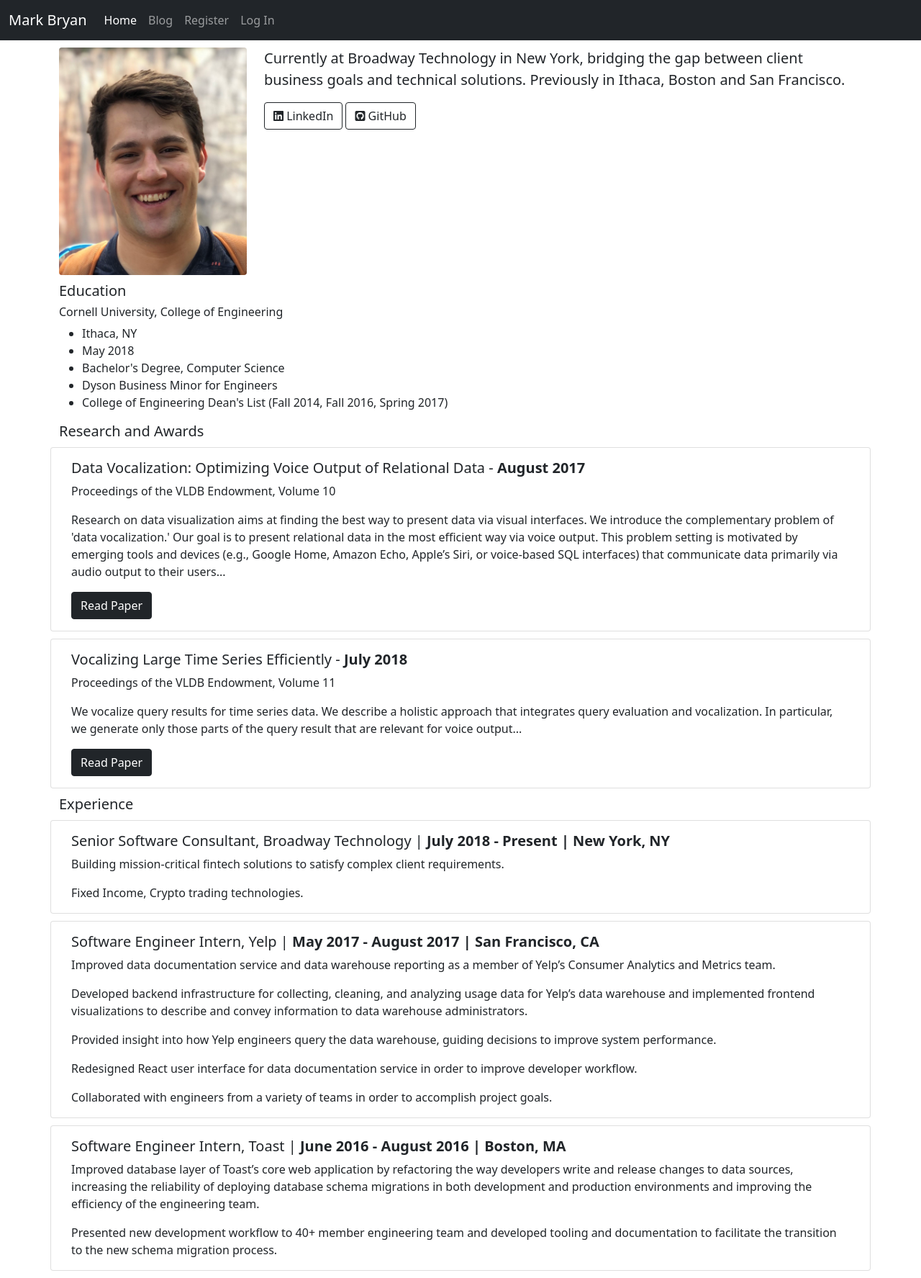
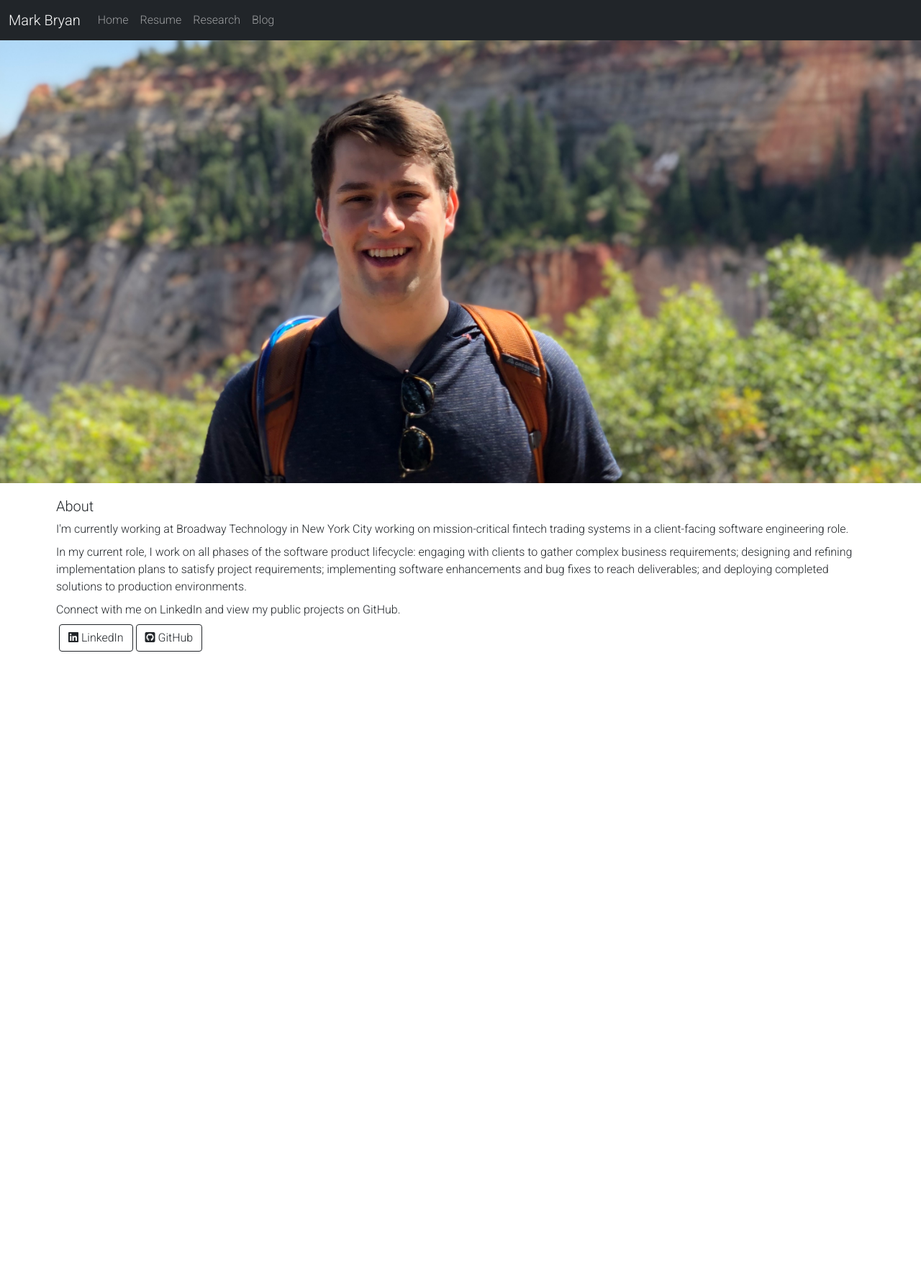
Before and after one commit to mrkbryn/mark-bryan-site, a Flask app: page / in a window 1280 px wide. Shown: the whole page at 72% size. After the commit the page ends 905 px from the top, so only its background shows below. Run offline with Flask 2, Linux system fonts and the light colour scheme; some libraries are stand-ins or nearby versions.

Commit message:
Reorganize links into 'Resume' page, cleanup index page to have a nice jumbo landing image

```diff
--- a/app/__init__.py
+++ b/app/__init__.py
@@ -24,10 +24,17 @@ def create_app(test_config=None):
 
     @app.route('/')
     def index():
-        return render_template('index.html',
-                               education_info=mock_data.education,
-                               research=mock_data.research,
-                               experience=mock_data.experience)
+        return render_template('index.html')
+
+    @app.route('/research')
+    def research():
+        return render_template('research.html', research=mock_data.research)
+
+    @app.route('/resume')
+    def resume():
+        return render_template('resume.html',
+                               experience=mock_data.experience,
+                               education_info=mock_data.education)
 
     from . import db
     db.init_app(app)
--- a/app/mock_data.py
+++ b/app/mock_data.py
@@ -42,12 +42,15 @@ experience = [
         "title": "Senior Software Consultant",
         "dates": "July 2018 - Present",
         "notes": [
-            "Building mission-critical fintech solutions to satisfy complex client requirements.",
-            "Fixed Income, Crypto trading technologies."
+            "Designing, building, and deploying mission-critical fintech solutions to satisfy complex client requirements.",
+            "Managed requirements gathering, design phases, and implementation of high-impact projects to deliver value to client businesses.",
+            "Identified and implemented enhancements to Broadway's core products wherever possible when delivering solutions to clients.",
+            "Worked with clients on a daily basis to ensure customer success and communicate deliverable timelines.",
+            "Gained experience in Fixed Income and Crypto trading technologies.",
         ],
     },
     {
-        "name": "Yelp",
+        "name": "Yelp, Inc.",
         "location": "San Francisco, CA",
         "title": "Software Engineer Intern",
         "dates": "May 2017 - August 2017",
--- a/app/static/style.css
+++ b/app/static/style.css
@@ -1,8 +1,17 @@
-.navbar {
-    margin-bottom: 10px;
+body {
+  font-family: 'Roboto', sans-serif;
+}
+
+.before_content {
+    margin-bottom: 20px;
 }
 
 .row {
-    margin-top: 10px;
-    margin-bottom: 10px;
+    padding-left: 8px;
+    padding-right: 8px;
+    margin-bottom: 8px;
 }
+
+.mab-title {
+    margin-bottom: 0;
+}
--- a/app/templates/base.html
+++ b/app/templates/base.html
@@ -6,13 +6,14 @@
 
   <link href="https://cdn.jsdelivr.net/npm/bootstrap@5.0.0-beta1/dist/css/bootstrap.min.css" rel="stylesheet" integrity="sha384-giJF6kkoqNQ00vy+HMDP7azOuL0xtbfIcaT9wjKHr8RbDVddVHyTfAAsrekwKmP1" crossorigin="anonymous">
   <link rel="preconnect" href="https://fonts.gstatic.com">
-    <link href="https://fonts.googleapis.com/css2?family=Roboto:wght@100&display=swap" rel="stylesheet">
+  <link href="https://fonts.googleapis.com/css2?family=Roboto:ital,wght@0,300;0,700;1,300&display=swap" rel="stylesheet">
   <link rel="stylesheet" href="{{ url_for('static', filename='style.css') }}">
   <script src="https://kit.fontawesome.com/781b06c5d5.js" crossorigin="anonymous"></script>
   <title>{% block title %}{% endblock %}</title>
 </head>
 <body>
 <script src="https://cdn.jsdelivr.net/npm/bootstrap@5.0.0-beta1/dist/js/bootstrap.bundle.min.js" integrity="sha384-ygbV9kiqUc6oa4msXn9868pTtWMgiQaeYH7/t7LECLbyPA2x65Kgf80OJFdroafW" crossorigin="anonymous"></script>
+<header>{% block header %}{% endblock %}</header>
 
 <nav class="navbar navbar-expand-lg navbar-dark bg-dark">
   <div class="container-fluid">
@@ -22,23 +23,20 @@
     </button>
     <div class="collapse navbar-collapse" id="navbarSupportedContent">
       <ul class="navbar-nav me-auto mb-2 mb-lg-0">
-                    <li class="nav-item">
-                        <a class="nav-link active" aria-current="page" href="{{ url_for('index') }}">Home</a>
-                    </li>
-                    <li class="nav-item">
-                        <a class="nav-link" href="{{ url_for('blog.index') }}">Blog</a>
-                    </li>
-                    {% if g.user %}
-                        <li class="nav-item">{{ g.user['username'] }}</li>
-                        <li class="nav-item"><a class="nav-link" href="{{ url_for('auth.logout') }}">Log Out</a></li>
-                    {% else %}
-                        <li class="nav-item"><a class="nav-link" href="{{ url_for('auth.register') }}">Register</a></li>
-                        <li class="nav-item"><a class="nav-link" href="{{ url_for('auth.login') }}">Log In</a></li>
-                    {% endif %}
+        <li class="nav-item"><a class="nav-link" href="{{ url_for('index') }}">Home</a></li>
+        <li class="nav-item"><a class="nav-link" href="{{ url_for('resume') }}">Resume</a></li>
+        <li class="nav-item"><a class="nav-link" href="{{ url_for('research') }}">Research</a></li>
+        <li class="nav-item"><a class="nav-link" href="{{ url_for('blog.index') }}">Blog</a></li>
       </ul>
     </div>
   </div>
 </nav>
+
+<!-- primarily used to inject a jumbo landing image -->
+<div class="before_content">
+  {% block before_content %}
+  {% endblock %}
+</div>
 
 <div class="container">
   {% for message in get_flashed_messages() %}
@@ -46,10 +44,9 @@
       {{ message }}
     </div>
   {% endfor %}
-        <header>
-            {% block header %}{% endblock %}
-        </header>
+
   {% block content %}{% endblock %}
 </div>
+
 </body>
 </html>
--- a/app/templates/blog/create.html
+++ b/app/templates/blog/create.html
@@ -1,8 +1,6 @@
 {% extends 'base.html' %}
 
-{% block header %}
-  <h1>{% block title %}New Post{% endblock %}</h1>
-{% endblock %}
+{% block title %}New Post{% endblock %}
 
 {% block content %}
   <form method="post">
--- a/app/templates/blog/update.html
+++ b/app/templates/blog/update.html
@@ -1,8 +1,6 @@
 {% extends 'base.html' %}
 
-{% block header %}
-  <h1>{% block title %}Edit "{{ post['title'] }}"{% endblock %}</h1>
-{% endblock %}
+{% block title %}Mark Bryan - Edit "{{ post['title'] }}"{% endblock %}
 
 {% block content %}
   <form method="post">
--- a/app/templates/index.html
+++ b/app/templates/index.html
@@ -2,58 +2,25 @@
 
 {% block title %}Mark Bryan{% endblock %}
 
+{% block before_content %}
+  <img src="/static/jumbo_mab.jpg" class="mab-header-img img-fluid" alt="Mark Bryan">
+{% endblock %}
+
 {% block content %}
-    <div class="row">
-        <div class="col-3">
-          <img src="/static/headshot.jpg" class="rounded img-fluid" alt="Mark Bryan">
-        </div>
-        <div class="col-9">
-            <p class="lead">Currently at Broadway Technology in New York, bridging the gap between client business goals and technical solutions. Previously in Ithaca, Boston and San Francisco.</p>
-            <a href="https://www.linkedin.com/in/markandrewbryan/" class="btn btn-outline-dark"><span><i class="fab fa-linkedin"></i></span> LinkedIn</a>
-            <a href="https://github.com/mrkbryn" class="btn btn-outline-dark"><span><i class="fab fa-github-square"></i></span> GitHub</a>
-        </div>
-    </div>
+  <p class="h5 row">About</p>
+  <p class="row">
+    I'm currently working at Broadway Technology in New York City working on mission-critical fintech trading systems in a client-facing software engineering role.
+  </p>
+  <p class="row">
+    In my current role, I work on all phases of the software product lifecycle: engaging with clients to gather
+    complex business requirements; designing and refining implementation plans to satisfy project requirements; implementing
+    software enhancements and bug fixes to reach deliverables; and deploying completed solutions to production environments.
+  </p>
+  <p class="row">
+    Connect with me on LinkedIn and view my public projects on GitHub.
+  </p>
 
-    <h5>Education</h5>
-    {% for education in education_info %}
-        <h6>{{ education['name'] }}</h6>
-        <ul>
-            <li>{{ education['location'] }}</li>
-            <li>{{ education['date'] }}</li>
-            {% for note in education['notes'] %}
-                <li>{{ note }}</li>
-            {% endfor %}
-        </ul>
-    {% endfor %}
-
-    <h5>Research and Awards</h5>
-    {% for item in research %}
-        <div class="row">
-            <div class="card">
-                <div class="card-body">
-                    <h5 class="card-title">{{ item['name'] }} - <strong>{{ item['date'] }}</strong></h5>
-                    <p class="card-text">{{ item['publication'] }}</p>
-                    <p class="card-text">{{ item['description'] }}</p>
-                    <a href="{{ item['url'] }}" class="btn btn-dark">Read Paper</a>
-                </div>
-            </div>
-        </div>
-    {% endfor %}
-
-    <h5>Experience</h5>
-    {% for item in experience %}
-        <div class="row">
-            <div class="card">
-                <div class="card-body">
-                    <h5 class="card-title">
-                        {{ item['title'] }}, {{ item['name'] }} | <strong>{{ item['dates'] }} | {{ item['location'] }}</strong>
-                    </h5>
-                    {% for note in item['notes'] %}
-                        <p class="card-text">{{ note }}</p>
-                    {% endfor %}
-                </div>
-            </div>
-        </div>
-    {% endfor %}
-
+  <a href="https://www.linkedin.com/in/markandrewbryan/" class="btn btn-outline-dark"><span><i class="fab fa-linkedin"></i></span> LinkedIn</a>
+  <a href="https://github.com/mrkbryn" class="btn btn-outline-dark"><span><i class="fab fa-github-square"></i></span> GitHub</a>
+  <div class="row"></div>
 {% endblock %}
```
Also changed, not shown: app/templates/blog/index.html (+3 -10 lines), app/templates/research.html (added, +25 -0 lines), app/templates/resume.html (added, +51 -0 lines), app/static/jumbo_mab.jpg (added). Lines whose indentation alone changed are shown as unchanged.
